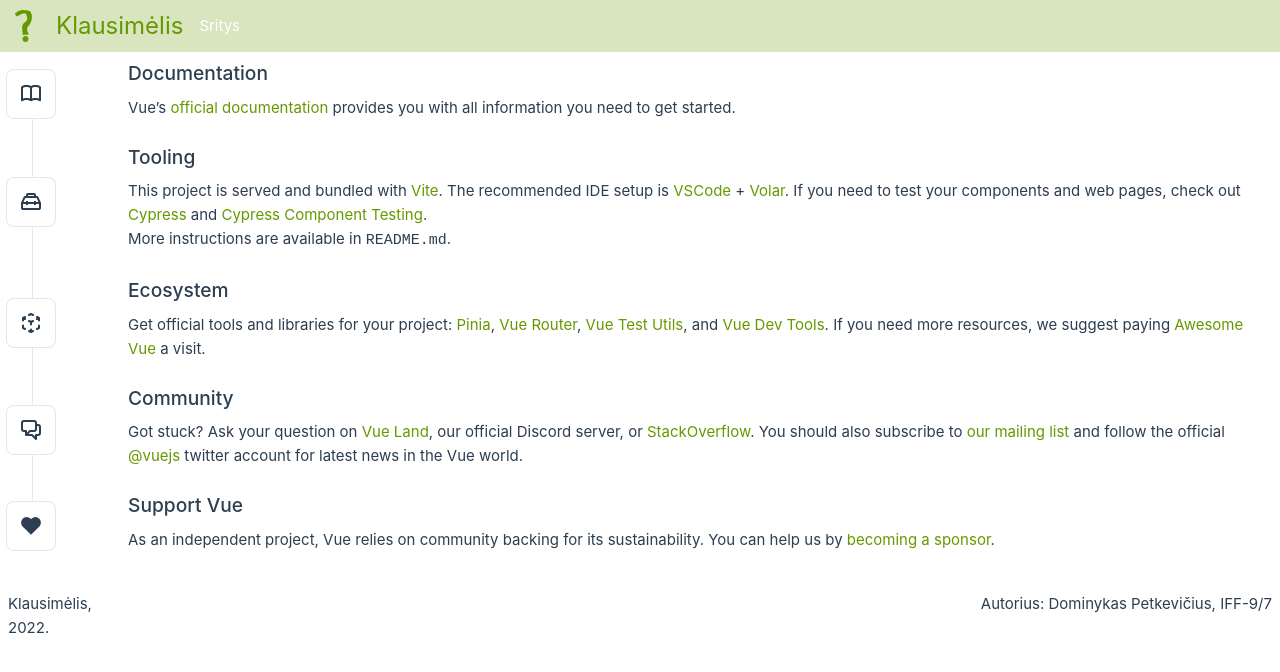
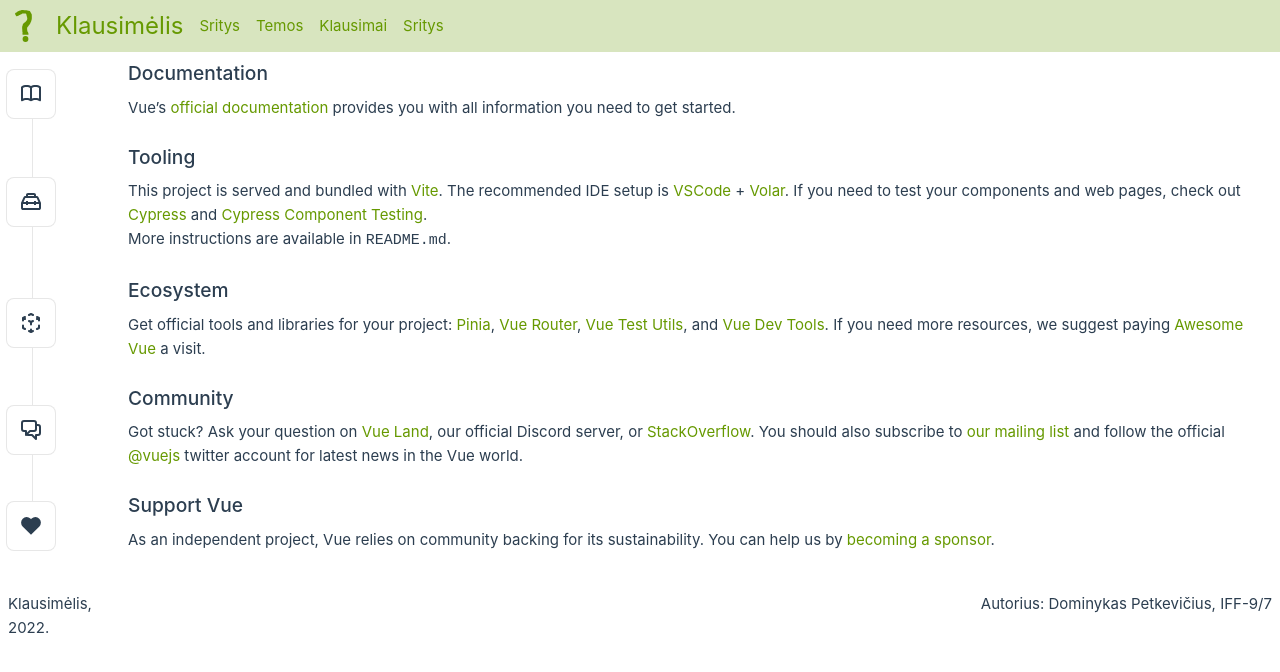
Before and after one commit to DominykasPetke/Klausimelis, a Vue app in the folder frontend/: page / in a window 1280 px wide. Shown: the top 672 px of the page. Built offline with nearby package versions, Linux system fonts and the light colour scheme.

Commit message:
More buttons for testing

```diff
--- a/frontend/src/components/AppMenu.vue
+++ b/frontend/src/components/AppMenu.vue
@@ -8,6 +8,9 @@
   <h1 class="green">Klausimėlis</h1>
   <div class="menu">
     <MenuButton text="Sritys"></MenuButton>
+    <MenuButton text="Temos"></MenuButton>
+    <MenuButton text="Klausimai"></MenuButton>
+    <MenuButton text="Sritys"></MenuButton>
   </div>
 </template>
 
@@ -16,11 +19,16 @@
   font-weight: 400;
   font-size: 1.5rem;
   text-align: center;
+  margin-right: 0.5rem;
 }
 
 @media (min-width: 1024px) {
   h1 {
     text-align: left;
   }
+
+  .menu {
+    display: flex;
+  }
 }
 </style>
--- a/frontend/src/components/MenuButton.vue
+++ b/frontend/src/components/MenuButton.vue
@@ -1,6 +1,10 @@
 <script setup>
 defineProps({
   text: {
+    type: String,
+    required: true,
+  },
+  link: {
     type: String,
     required: true,
   },
@@ -9,13 +13,13 @@
 
 <template>
   <div class="button">
-    {{ text }}
+    <a href="{{link}}">{{ text }}</a>
   </div>
 </template>
 
 <style>
 .button {
   height: 100%;
-  margin: 0 1rem;
+  margin: 0 0.5rem;
 }
 </style>
```
